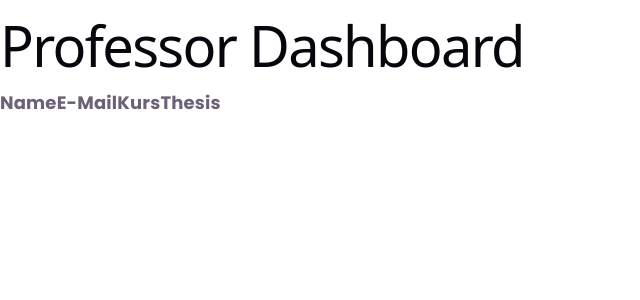
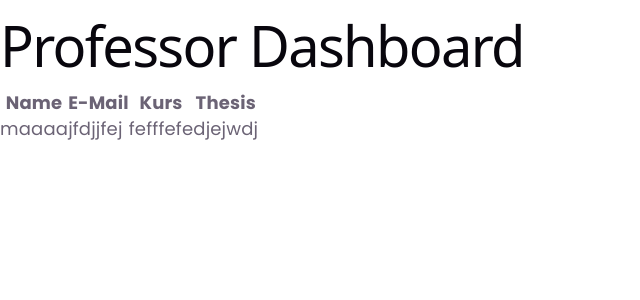
Before and after one commit to DerKeck05/MME_SS26_Gruppe_H_Thesis_expose, a React (Vite) app in the folder frontend/: page /professor in a window 1280 px wide. Shown: the top 300 px of the page, without its empty margins (0-640 px from the left). Built offline with nearby package versions, Linux system fonts and the light colour scheme; no server answers.

Commit message:
table with rows

```diff
--- a/frontend/src/prof_pages/prof_starpage.tsx
+++ b/frontend/src/prof_pages/prof_starpage.tsx
@@ -21,6 +21,14 @@ function ProfStartpage() {
                 <th>Thesis</th>
                 </tr>
             </thead>
+            <tbody>
+                <tr>
+                    <td> maaaa</td>
+                    <td> jfdjjfej</td>
+                    <td>fefffefe</td>
+                    <td>djejwdj</td>
+                </tr>
+            </tbody>
         </table>
     </div>
   </main>
```
